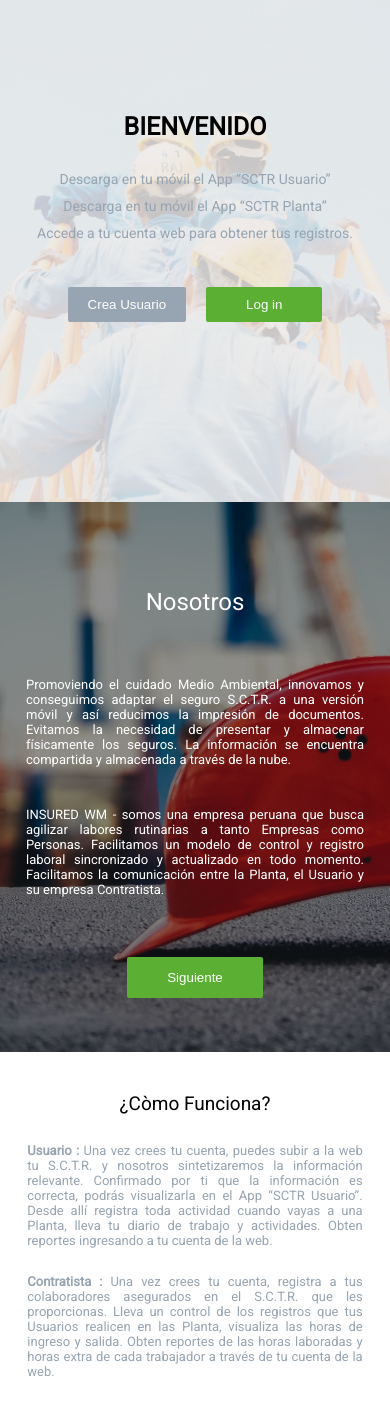
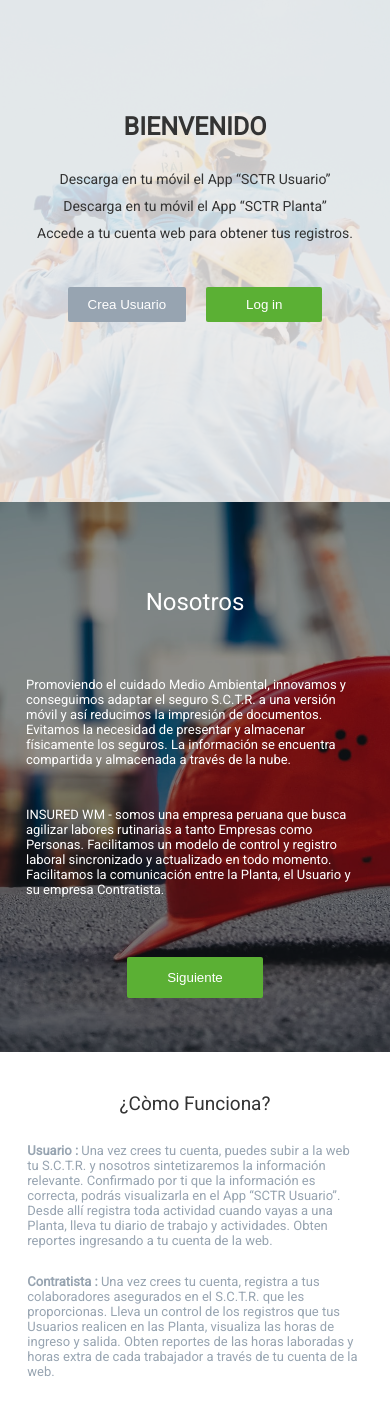
Before and after one commit to piero9922/Landing-Page-SCTR, a plain HTML site: page index.html in a window 390 px wide. Shown: the part 128-1530 px from the top of the page. Drawn offline with Linux system fonts and the light colour scheme; files whose address does not match are found by name.

Commit message:
Responsive Desing

```diff
--- a/css/styles.css
+++ b/css/styles.css
@@ -2,6 +2,7 @@
     --green-color: #5bb034;
     --text-color: #97a4b1;
     --bg-color: #eceae9d6;
+    --dark-color: #333333;
 }
 /* ---gris---#97a4b1 */
 
@@ -107,7 +108,7 @@ header{
   }
 
   .menu a:hover{
-      color: black;
+      color: var(--dark-color);
   }
 
 .text-container{
@@ -127,13 +128,14 @@ header{
     font-size: 26px;
     font-weight: bolder;
     text-transform: uppercase;
+    color: var(--dark-color);
 }
 
 .first-section .text-1,
 .first-section .text-2,
 .first-section .text-3{
     font-size: 16px;
-    color: var(--text-color);
+    color: var(--dark-color);
     text-align: center;
     margin: 0;
     line-height: 27px;
@@ -205,7 +207,6 @@ form .log-in{
     display: flex;
     align-items: center;
     margin: 0;
-    text-align: justify;
 }
 
 .second-section form{
@@ -244,13 +245,13 @@ form .log-in{
 .works-container h1{
     font-weight: lighter;
     font-size: 30px;
+    color: var(--dark-color);
 }
 
 .works-container p{
     color: var(--text-color);
     font-size: 15px;
     font-weight: lighter;
-    text-align: justify;
 }
 
 .computer{
@@ -454,6 +455,7 @@ form .log-in{
     font-weight: lighter;
     margin-bottom: 20px;
     font-size: 30px;
+    color: var(--dark-color);
 }
 
 .img-clientes{
@@ -606,9 +608,7 @@ form .log-in{
         .first-section .text-3{
             font-size: 14px;
         }
-        .second-section{
-            text-align: center;
-        }
+
         .second-section .paragraph-1{
             grid-column: 2/span 13;
             margin-bottom: 10px;
```
